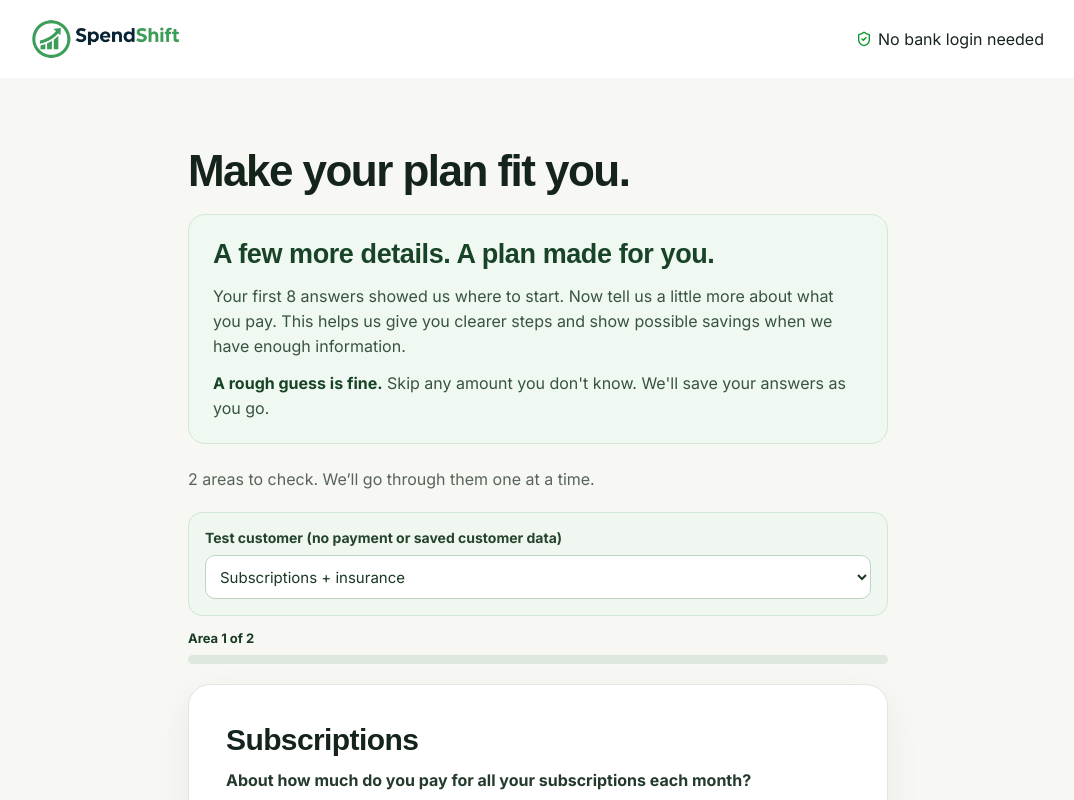
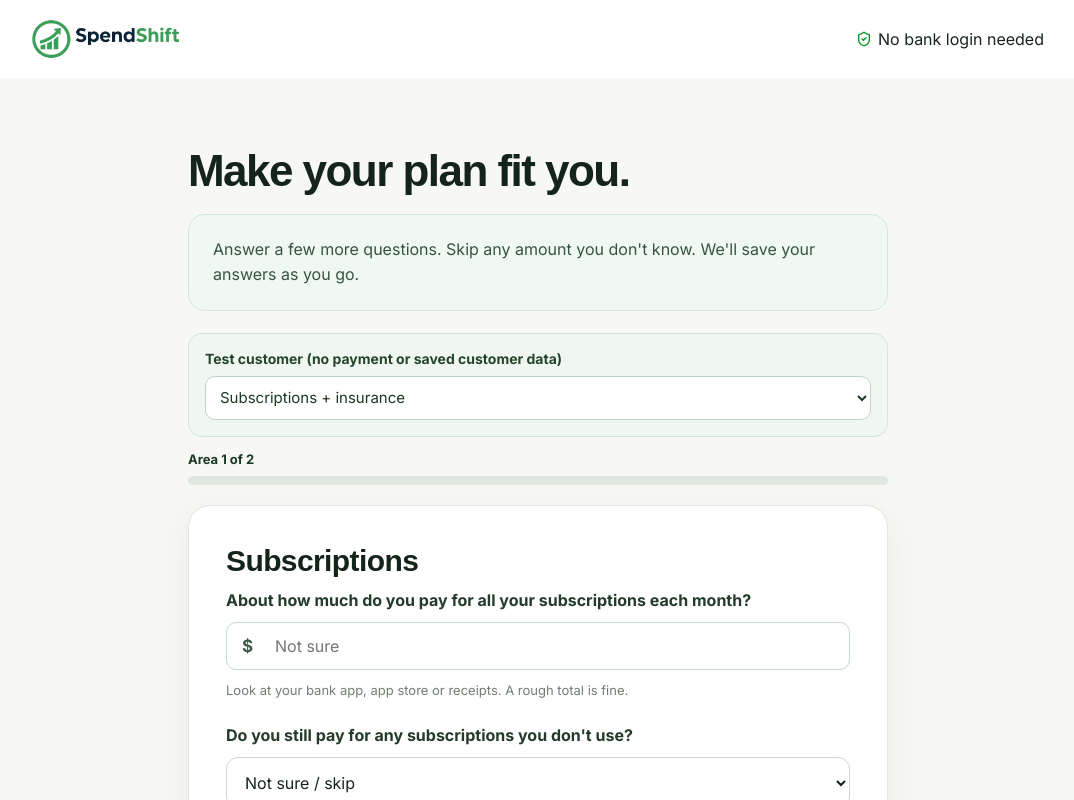
Before and after one commit to SpendShiftOfficial/Spenshiftnew, a Next.js app: page /personalise in a window 1280 px wide. Shown: the top 800 px of the page, without its empty margins (102-1176 px from the left). Built offline with nearby package versions, Linux system fonts and the light colour scheme; a web font is replaced by a local one.

Commit message:
Shorten paid onboarding to three simple instructions and keep progress indicator

```diff
--- a/app/personalise/PersonaliseClient.tsx
+++ b/app/personalise/PersonaliseClient.tsx
@@ -158,13 +158,11 @@ export default function PersonaliseClient({allowDemo,hasPaidSession}:{allowDemo:
  return <div className={styles.page}><Header simple/><main className={styles.wrap}><fieldset className={styles.journeyFieldset} disabled={submitting}>
   <h1>{isRevision?'Update your savings plan.':'Make your plan fit you.'}</h1>
    {isRevision&&<p className={styles.intro}>You can change any answer in your plan. Your old report stays safe until you save. You will not pay again.</p>}
-   {!isRevision&&draft.step===0&&!review&&<section className={styles.introPanel} aria-label="Why we ask for more details">
-     <h2>A few more details. A plan made for you.</h2>
-     <p>Your first 8 answers showed us where to start. Now tell us a little more about what you pay. This helps us give you clearer steps and show possible savings when we have enough information.</p>
-     <p><strong>A rough guess is fine.</strong> Skip any amount you don't know. We'll save your answers as you go.</p>
-     {sessionId&&<p className={styles.noExtraCharge}>You have already paid. There is no extra charge.</p>}
+   {!isRevision&&draft.step===0&&!review&&<section className={styles.introPanel} aria-label="Before you start">
+     <p>Answer a few more questions. Skip any amount you don't know. We'll save your answers as you go.</p>
+     {sessionId&&<p className={styles.noExtraCharge}>You've already paid. No extra charge.</p>}
    </section>}
-   <p className={styles.intro}>{areas.length===0?'Your new answers do not point to a clear place to start. Pick one area you want help with.':areas.length+(areas.length===1?' area':' areas')+' to check. We’ll go through them one at a time.'}</p>
+   {areas.length===0&&<p className={styles.intro}>Your new answers do not point to a clear place to start. Pick one area you want help with.</p>}
   {sessionId&&<p role='status' aria-live='polite' className={styles.selectionNote}>{saving}</p>}
   {!sessionId&&<div className={styles.demoPanel}><label htmlFor='demo'>Test customer (no payment or saved customer data)</label><select id='demo' onChange={e=>setDraft(blankDraft(previewProfiles[e.target.value].answers))}>{Object.entries(previewProfiles).map(([key,p])=><option key={key} value={key}>{p.label}</option>)}</select></div>}
 
```
